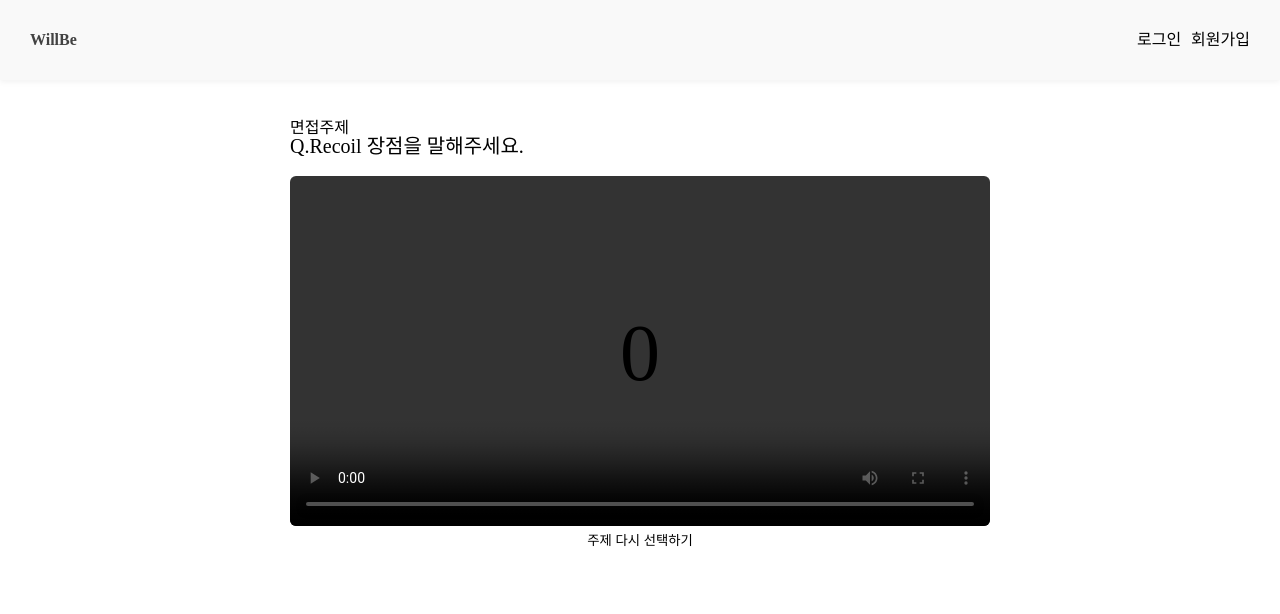
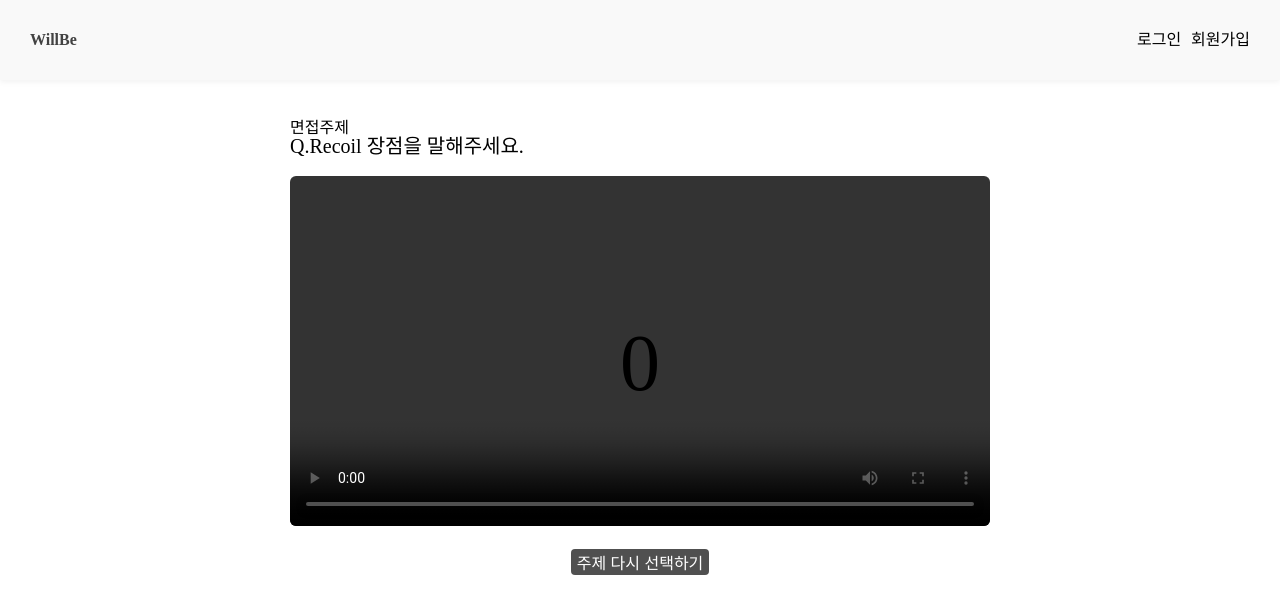
Before and after one commit to Will-BE-Developer/Frontend, a React (Create React App) app: page /interview/recording in a window 1280 px wide. Shown: the top 614 px of the page. Built offline with nearby package versions, Linux system fonts and the light colour scheme; no server answers; a web font is replaced by a local one.

Commit message:
Feat: interview page button수정

```diff
--- /dev/null
+++ b/src/components/UI/GlobalButton.jsx
@@ -0,0 +1,73 @@
+import React from "react";
+import styled, { css } from "styled-components";
+
+const GlobalButton = (props) => {
+  const {
+    text,
+    onClick,
+    children,
+    color,
+    margin,
+    background,
+    padding,
+    width,
+    border,
+  } = props;
+
+  const styles = {
+    margin,
+    color,
+    background,
+    padding,
+    width,
+    border,
+  };
+
+  return (
+    <Button {...styles} onClick={onClick}>
+      {text ? text : children}
+    </Button>
+  );
+};
+
+GlobalButton.defaultProps = {
+  children: null,
+  text: false,
+  background: false,
+  padding: false,
+  width: false,
+  border: false,
+  onClick: () => {},
+  color: "white",
+  marginBottom: "12px",
+};
+
+const Button = styled.button`
+  ${({ theme }) => {
+    const { colors, device, calRem } = theme;
+    return css`
+      width: ${(props) => (props.width ? props.width : "max-content")}
+      height: 50px;
+      border-radius: 4px;
+      border: ${(props) => (props.border ? props.border : "none")}
+      padding: ${(props) => (props.padding ? props.padding : "11px 18px")}
+      ${(props) =>
+        props.margin ? `margin: ${props.margin};` : "margin-bottom: 12px;"}
+      font-size: ${calRem(16)};
+      ${(props) =>
+        props.color ? `color: ${props.color};` : `color: ${colors.white};`}
+      ${(props) =>
+        props.background
+          ? `background: ${props.background};`
+          : `background: ${colors.darkGrey};`}
+      ${device.mobile} {
+        height: 30px;
+        font-size: ${calRem(12)};
+      }
+      &:hover {
+        background: ${colors.mediumGrey};
+      }
+    `;
+  }}//
+`;
+export default GlobalButton;
--- a/src/components/interview/InterviewForm.jsx
+++ b/src/components/interview/InterviewForm.jsx
@@ -2,6 +2,8 @@ import { useState, forwardRef } from "react";
 import { useNavigate } from "react-router-dom";
 import styled from "styled-components";
 import instance from "../../apis/axios";
+import theme from "../../styles/theme";
+import GlobalButton from "../UI/GlobalButton";
 
 const InterviewForm = ({ thumbnail }, recorderRef) => {
   const navigate = useNavigate();
@@ -84,10 +86,23 @@ const InterviewForm = ({ thumbnail }, recorderRef) => {
       </div>
       <div className="btnWrapper">
         <div>
-          <button>재도전</button>
-          <button>주제 수정</button>
+          <GlobalButton
+            margin="0px 10px 0px 0px"
+            background={theme.colors.white}
+            color={theme.colors.black}
+            border="1px solid rgba(130, 130, 130, 0.2)"
+          >
+            재도전
+          </GlobalButton>
+          <GlobalButton
+            background={theme.colors.white}
+            color={theme.colors.black}
+            border="1px solid rgba(130, 130, 130, 0.2)"
+          >
+            주제 수정
+          </GlobalButton>
         </div>
-        <button>저장</button>
+        <GlobalButton onClick={s3UploadHandler}>저장</GlobalButton>
       </div>
     </FormLayout>
   );
--- a/src/pages/InterviewRecording.jsx
+++ b/src/pages/InterviewRecording.jsx
@@ -5,7 +5,8 @@ import Countdown from "react-countdown";
 import Timer from "react-timer-wrapper";
 import Timecode from "react-timecode";
 import styled from "styled-components";
-import { BsAlarm } from "react-icons/bs";
+import { BsAlarm, BsStopCircle } from "react-icons/bs";
+import GlobalButton from "../components/UI/GlobalButton";
 import InterviewForm from "../components/interview/InterviewForm";
 
 const InterviewRecording = () => {
@@ -142,10 +143,15 @@ const InterviewRecording = () => {
         </div>
         <div style={{ textAlign: "center" }}>
           {!isStart && (
-            <button onClick={() => navigate(-1)}>주제 다시 선택하기</button>
+            <GlobalButton onClick={() => navigate(-1)}>
+              주제 다시 선택하기
+            </GlobalButton>
           )}
           {isStart && !isEnd && (
-            <button onClick={stopRecordingHandler}>Stop</button>
+            <BsStopCircle
+              onClick={stopRecordingHandler}
+              size="40"
+            ></BsStopCircle>
           )}
           {isEnd && <InterviewForm thumbnail={thumbnail} ref={recorderRef} />}
         </div>
@@ -187,6 +193,7 @@ const RecordWrapper = styled.div`
   video {
     width: 100%;
     border-radius: 6px;
+    margin-bottom: 20px;
   }
 
   canvas {
@@ -202,6 +209,10 @@ const RecordWrapper = styled.div`
     margin: 0;
     transform: translate(-50%, -50%);
   }
+
+  svg:hover {
+    cursor: pointer;
+  }
 `;
 
 export default InterviewRecording;
```
